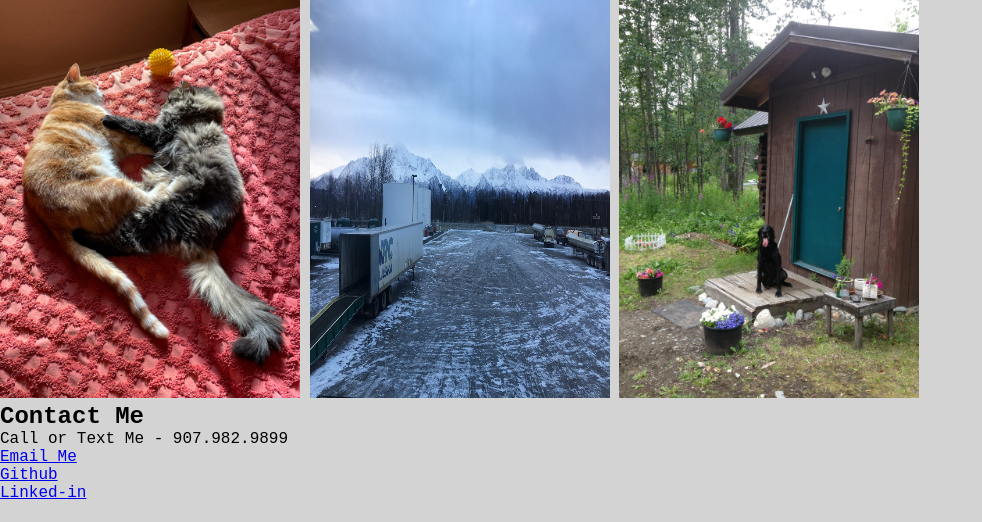
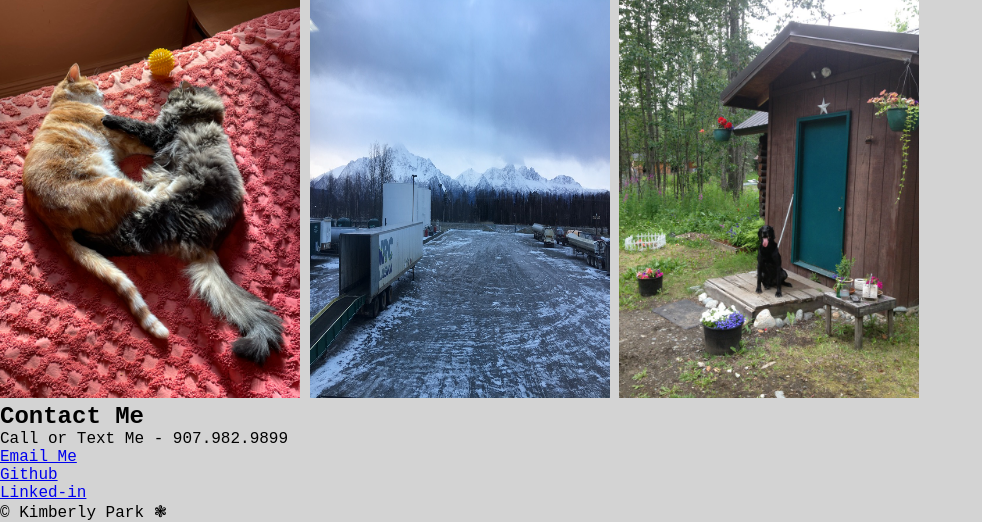
Before and after one commit to KimberlyPark/portfolio, a plain HTML site: page index.html in a window 1280 px wide. Shown: the part 872-1394 px from the top of the page, without its empty margins (0-982 px from the left). Drawn offline with Linux system fonts and the light colour scheme.

Commit message:
added footer

```diff
--- a/index.html
+++ b/index.html
@@ -89,3 +89,5 @@
 				</li>
 			</ul>
 		</section>
+
+        <footer>&#169; Kimberly Park &#10051;</footer>
```
